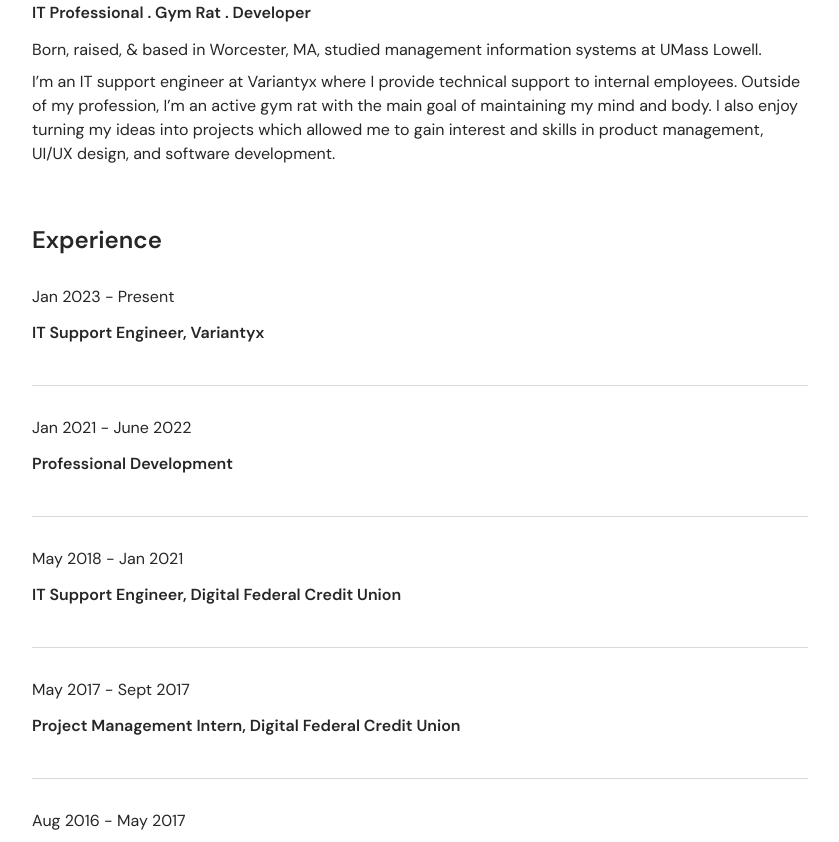
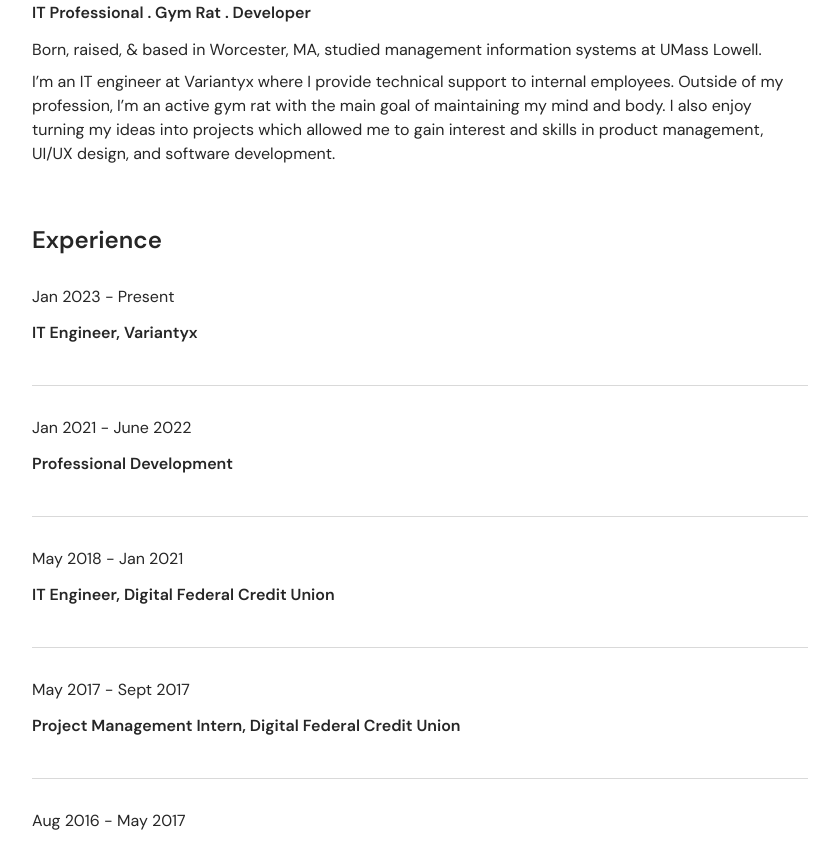
Before and after one commit to Dagyei2/Personal-Brand-Landing-Page, a website: page index.html in a window 1280 px wide. Shown: the part 237-1079 px from the top of the page, without its empty margins (220-1059 px from the left). Drawn offline with nearby package versions, Linux system fonts and the light colour scheme.

Commit message:
Update index.html

```diff
--- a/index.html
+++ b/index.html
@@ -31,7 +31,7 @@
             <p>Born, raised, & based in Worcester, MA, studied management information systems at UMass Lowell.</p>
             <div class="vertical-spacing-8"> </div>
 
-            <p> I’m an IT support engineer at Variantyx where I provide technical support to internal employees. Outside
+            <p> I’m an IT engineer at Variantyx where I provide technical support to internal employees. Outside
                 of my profession, I’m an active gym rat with the main goal of maintaining my mind and body. I also enjoy
                 turning my ideas into projects which allowed me to gain interest and skills in product management,
                 UI/UX design, and software development.</p>
@@ -41,7 +41,7 @@
             <h4>Experience</h4>
             <section class="experience-container">
                 <h6 class="experience-date">Jan 2023 - Present</h6>
-                <h6>IT Support Engineer, Variantyx</h6>
+                <h6>IT Engineer, Variantyx</h6>
             </section>
             <section class="experience-container">
                 <h6 class="experience-date">Jan 2021 - June 2022</h6>
@@ -49,7 +49,7 @@
             </section>
             <section class="experience-container">
                 <h6 class="experience-date">May 2018 - Jan 2021</h6>
-                <h6>IT Support Engineer, Digital Federal Credit Union</h6>
+                <h6>IT Engineer, Digital Federal Credit Union</h6>
             </section>
             <section class="experience-container">
                 <h6 class="experience-date">May 2017 - Sept 2017</h6>
```
